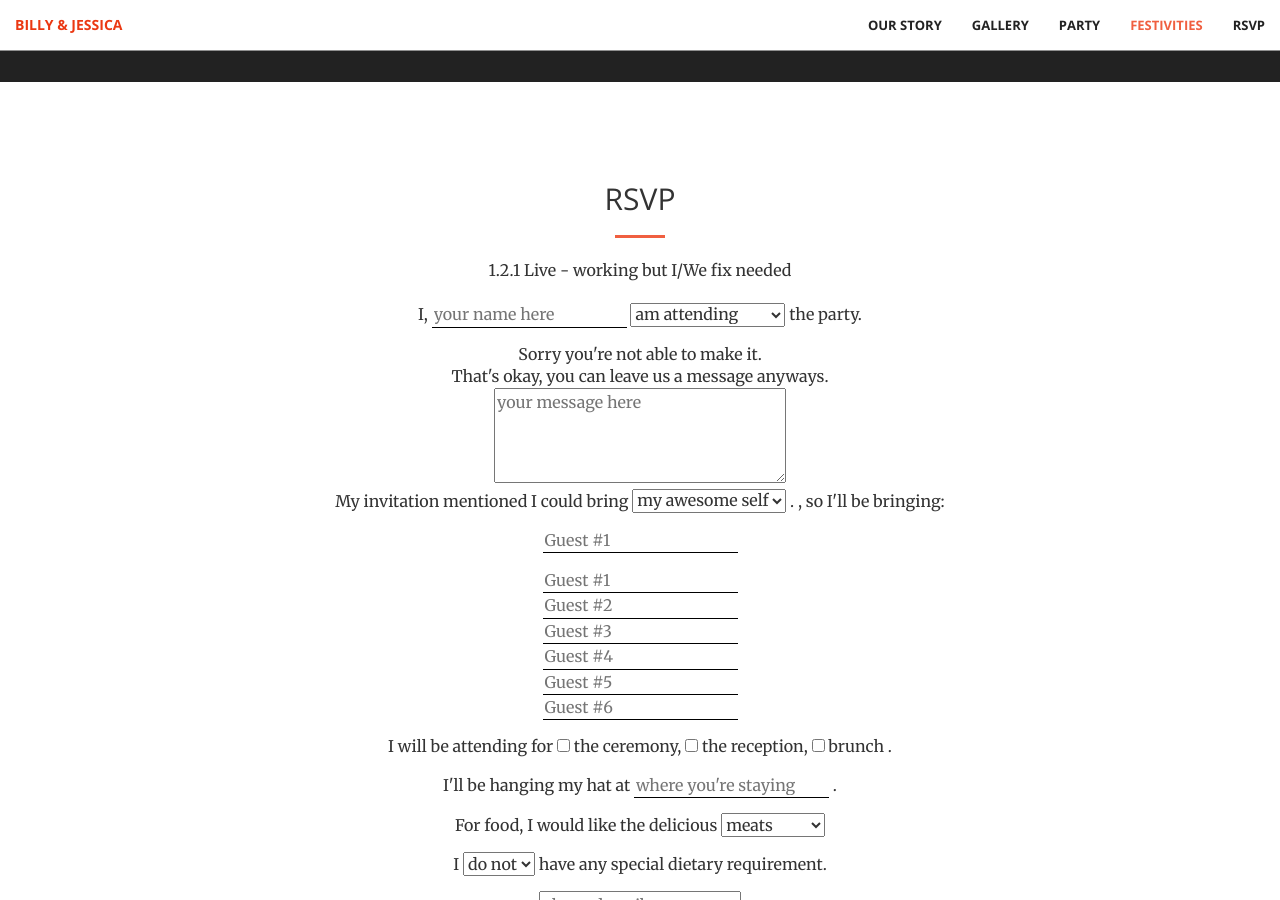
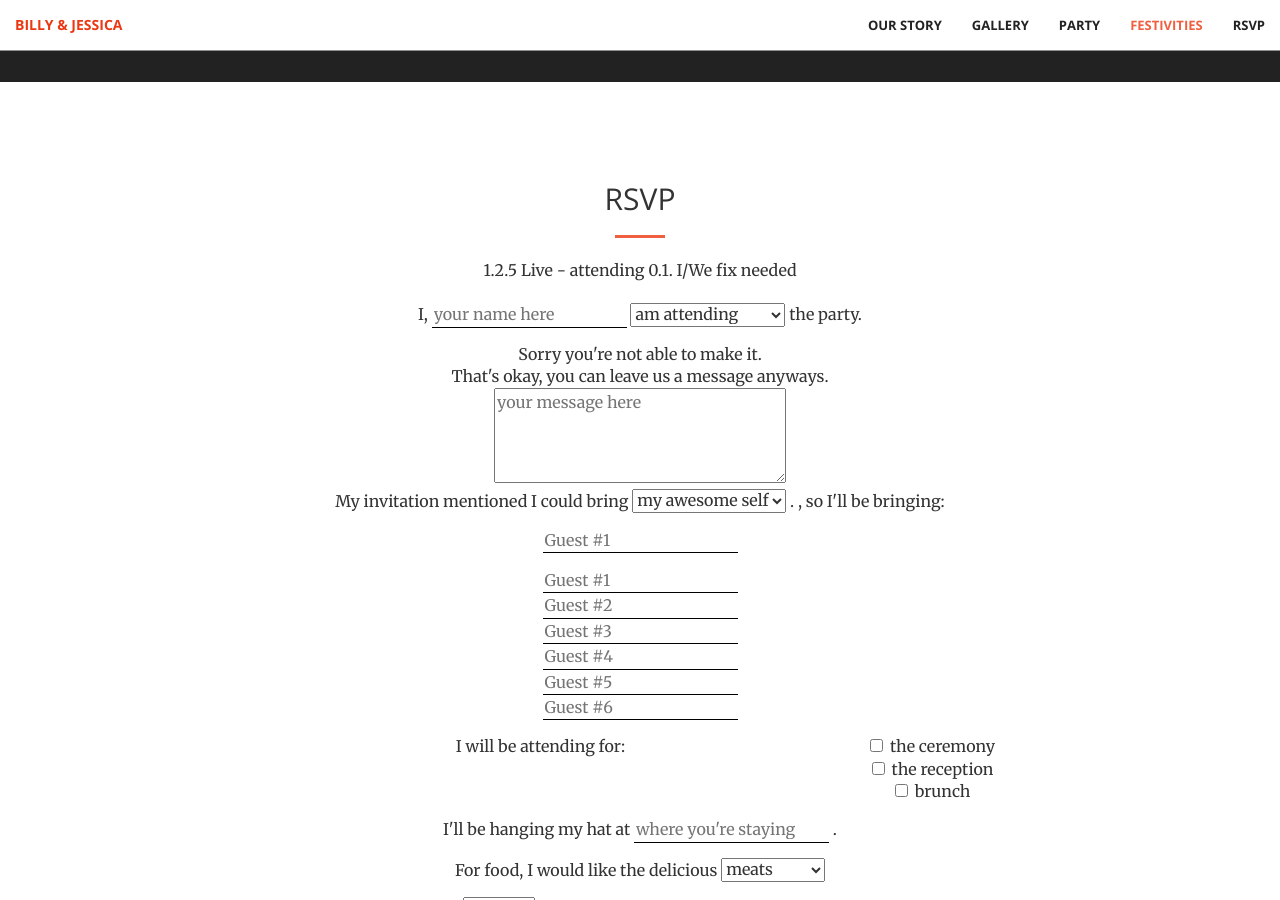
Before and after one commit to notbleh/wed-website, a Jekyll site: the page built from live.html, in a window 1280 px wide and 900 px high, scrolled down 2839 px. Built offline with Jekyll 4.4.1, drawn with Linux system fonts in a browser that asks for light colours.

Commit message:
Update rsvp1.html

```diff
--- a/_includes/rsvp1.html
+++ b/_includes/rsvp1.html
@@ -7,7 +7,7 @@
                 <div>
                     <form action="https://www.formingo.co/submit/2012f266-b810-4b8a-8fae-ac1777556835" method="POST" name="rsvpform" id="rsvpform" class="rsvp-form">
                         <div class="form-group">
-                            <p>1.2.1 Live - working but I&sol;We fix needed</p>
+                            <p>1.2.5 Live - attending 0.1. I&sol;We fix needed</p>
                             I, <span>
                                 <input type="text" name="1name" id="1name" placeholder="your name here">
                                 <select id="attending" name="attending">
@@ -46,13 +46,25 @@
                                 <input type="text" name="gname5" id="gname5" placeholder="Guest #5"><br>
                                 <input type="text" name="gname6" id="gname6" placeholder="Guest #6"><br>
                             </div>
-                            <div class="form-group">
-                                I will be attending for
-                                <span>
-                                    <input type="checkbox" name="ceremony" value="on"> the ceremony,
-                                    <input type="checkbox" name="reception" value="on"> the reception,
-                                    <input type="checkbox" name="brunch" value="on"> brunch
-                                </span>.
+                            <div class="form-group container">
+                                <div class="row">
+                                    <div class="col-xs-6 text-right">
+                                        I will be attending for:
+                                    </div>
+                                    <div class="col-xs-6 checkbox no-margin">
+                                        <label><input type="checkbox" name="ceremony" value="1">the ceremony</label>
+                                    </div>
+                                </div>
+                                <div class="row">
+                                    <div class="col-xs-6 col-xs-offset-6 checkbox no-margin">
+                                        <label><input type="checkbox" name="reception" value="1">the reception</label>
+                                    </div>
+                                </div>
+                                <div class="row">
+                                    <div class="col-xs-6 col-xs-offset-6 checkbox no-margin">
+                                        <label><input type="checkbox" name="brunch" value="1">brunch</label>
+                                    </div>
+                                </div>
                             </div>
                             <div class="form-group">
                                 I'll be hanging my hat at
```
